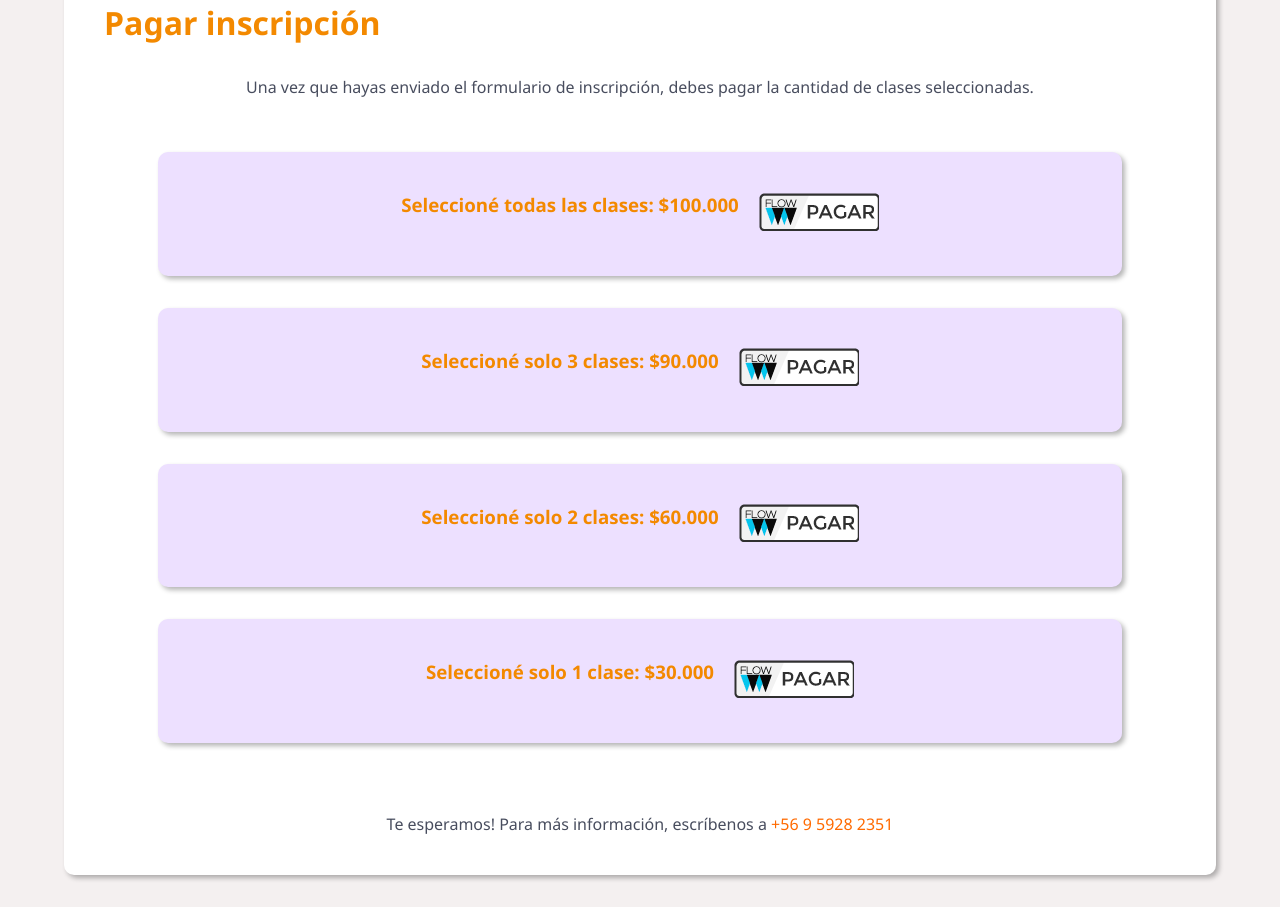
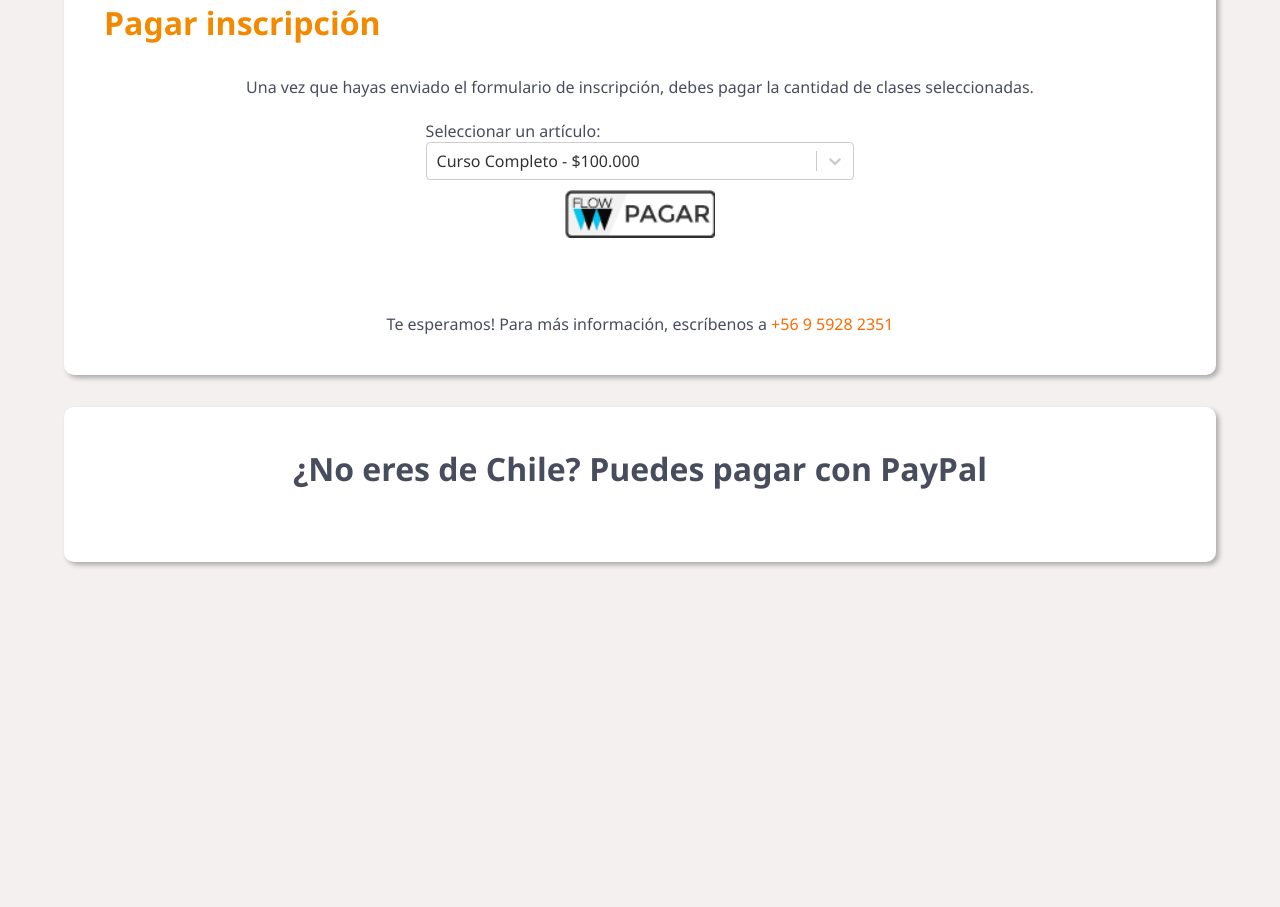
Before and after one commit to christianperich/Divergente, a React (Vite) app in the folder client/: page /curso-online in a window 1280 px wide. Shown: the part 2820-3727 px from the top of the page. After the commit the page ends 3414 px from the top, so only its background shows below. Built offline with nearby package versions, Linux system fonts and the light colour scheme; no server answers.

Commit message:
implementa PayPal

```diff
--- a/client/src/App.css
+++ b/client/src/App.css
@@ -386,6 +386,10 @@ ul {
   margin-top: 30px;
 }
 
+.paypal-button-container button {
+  max-width: none !important;
+}
+
 @media (max-width: 1215px) {
   .card .card-img {
     width: 300px;
--- /dev/null
+++ b/client/src/components/FlowButton.jsx
@@ -0,0 +1,68 @@
+import React, { useState, useEffect } from "react";
+import Select from "react-select";
+import btnPagar from "../assets/img/btn-flow-blanco.png";
+
+function FlowButton() {
+  const [valor, setValor] = useState(100000);
+  const [link, setLink] = useState(
+    "https://www.flow.cl/btn.php?token=e982c861213756fb0d35761730ee380710f23f0f"
+  );
+
+  const options = [
+    { value: "1", label: "Curso Completo - $100.000" },
+    { value: "2", label: "1 clase - $30.000" },
+    { value: "3", label: "2 clases - $60.000" },
+    { value: "4", label: "3 clases - $90.000" },
+  ];
+
+  const handleChange = (e) => {
+    console.log(e);
+    if (e.value === "1") {
+      setLink(
+        "https://www.flow.cl/btn.php?token=e982c861213756fb0d35761730ee380710f23f0f"
+      );
+      setValor(100000);
+    } else if (e.value === "2") {
+      setLink(
+        "https://www.flow.cl/btn.php?token=s829d9163ddbed8834beff8236418d574b461cbd"
+      );
+      setValor(30000);
+    } else if (e.value === "3") {
+      setLink(
+        "https://www.flow.cl/btn.php?token=cb3d870b703f4aaf0775bd0003f6c918d6f2fc1a"
+      );
+      setValor(60000);
+    } else if (e.value === "4") {
+      setLink(
+        "https://www.flow.cl/btn.php?token=w1e5fd73da55e3a2f1639f867e7b321ffac7733f"
+      );
+      setValor(90000);
+    }
+  };
+
+  console.log(valor);
+
+  return (
+    <div style={{ width: "40%", margin: "0 auto" }}>
+      <label htmlFor="">Seleccionar un artículo:</label>
+      <Select
+        name="clases"
+        id=""
+        className="form-select"
+        options={options}
+        defaultValue={options[0]}
+        onChange={(e) => handleChange(e)}
+      />
+
+      <div
+        style={{ display: "flex", justifyContent: "center", marginTop: "10px" }}
+      >
+        <a href={link} target="_blank" rel="noopener noreferrer">
+          <img src={btnPagar} style={{ width: "150px" }} alt="Pagar con Flow" />
+        </a>
+      </div>
+    </div>
+  );
+}
+
+export default FlowButton;
--- /dev/null
+++ b/client/src/components/PayPalButton.jsx
@@ -0,0 +1,38 @@
+import { useEffect } from "react";
+
+const PayPalButton = () => {
+  useEffect(() => {
+    const script = document.createElement("script");
+    script.src =
+      "https://www.paypal.com/sdk/js?client-id=BAAyayE3X6NVR-OUPuFZGFTD1oCSwsCrC5sfEshF4308QxYpBwb-baTNzN510qSvV9DkQtZrsJZkBePFDU&components=hosted-buttons&disable-funding=venmo&currency=USD";
+    script.async = true;
+    script.crossOrigin = "anonymous";
+    script.onload = () => {
+      if (window.paypal) {
+        window.paypal
+          .HostedButtons({
+            hostedButtonId: "NVNV7J6M7CLLC",
+          })
+          .render("#paypal-container-NVNV7J6M7CLLC");
+      }
+    };
+    document.body.appendChild(script);
+  }, []);
+
+  return (
+    <div
+      style={{
+        display: "flex",
+        justifyContent: "center",
+        alignItems: "center",
+      }}
+    >
+      <div
+        className="paypal-button-container"
+        id="paypal-container-NVNV7J6M7CLLC"
+      ></div>
+    </div>
+  );
+};
+
+export default PayPalButton;
--- a/client/src/pages/CursoOnline.jsx
+++ b/client/src/pages/CursoOnline.jsx
@@ -1,9 +1,11 @@
 import afiche from "../assets/img/afiche-curso-online.png";
 import jose from "../assets/img/jose.jpg";
-import arleen from "../assets/img/arleen.png";
+import arleen from "../assets/img/arleen.jpeg";
 import marjorie from "../assets/img/marjorie.jpg";
 import ghilian from "../assets/img/ghilian.png";
 import btnPagar from "../assets/img/btn-flow-blanco.png";
+import PayPalButton from "../components/PayPalButton";
+import FlowButton from "../components/FlowButton";
 
 function CursoOnline() {
   return (
@@ -84,7 +86,12 @@ function CursoOnline() {
             <img
               src={arleen}
               alt="arleen"
-              style={{ width: "200px", borderRadius: "100%" }}
+              style={{
+                width: "200px",
+                height: "200px",
+                borderRadius: "100%",
+                objectFit: "cover",
+              }}
             />
             <h2>Arleen Sorkin</h2>
             <p>
@@ -155,93 +162,7 @@ function CursoOnline() {
 
         <br />
 
-        <div
-          className="card payments"
-          style={{
-            display: "flex",
-            flexDirection: "row",
-            justifyContent: "center",
-            alignItems: "center",
-            textAlign: "center",
-            gap: "20px",
-          }}
-        >
-          <h3 style={{ alignItems: "center" }}>
-            Seleccioné todas las clases: $100.000
-          </h3>
-          <a
-            href="https://www.flow.cl/btn.php?token=e982c861213756fb0d35761730ee380710f23f0f"
-            target="_blank"
-          >
-            <img src={btnPagar} alt="" />
-          </a>
-        </div>
-
-        <div
-          className="card payments"
-          style={{
-            display: "flex",
-            flexDirection: "row",
-            justifyContent: "center",
-            alignItems: "center",
-            textAlign: "center",
-            gap: "20px",
-          }}
-        >
-          <h3 style={{ alignItems: "center" }}>
-            Seleccioné solo 3 clases: $90.000
-          </h3>
-          <a
-            href="https://www.flow.cl/btn.php?token=w1e5fd73da55e3a2f1639f867e7b321ffac7733f"
-            target="_blank"
-          >
-            <img src={btnPagar} alt="" />
-          </a>
-        </div>
-
-        <div
-          className="card payments"
-          style={{
-            display: "flex",
-            flexDirection: "row",
-            justifyContent: "center",
-            alignItems: "center",
-            textAlign: "center",
-            gap: "20px",
-          }}
-        >
-          <h3 style={{ alignItems: "center" }}>
-            Seleccioné solo 2 clases: $60.000
-          </h3>
-          <a
-            href="https://www.flow.cl/btn.php?token=cb3d870b703f4aaf0775bd0003f6c918d6f2fc1a"
-            target="_blank"
-          >
-            <img src={btnPagar} alt="" />
-          </a>
-        </div>
-
-        <div
-          className="card payments"
-          style={{
-            display: "flex",
-            flexDirection: "row",
-            justifyContent: "center",
-            alignItems: "center",
-            textAlign: "center",
-            gap: "20px",
-          }}
-        >
-          <h3 style={{ alignItems: "center" }}>
-            Seleccioné solo 1 clase: $30.000
-          </h3>
-          <a
-            href="https://www.flow.cl/btn.php?token=s829d9163ddbed8834beff8236418d574b461cbd"
-            target="_blank"
-          >
-            <img src={btnPagar} alt="" />
-          </a>
-        </div>
+        <FlowButton />
 
         <p style={{ marginTop: "70px" }}>
           Te esperamos! Para más información, escríbenos a
@@ -251,6 +172,11 @@ function CursoOnline() {
           </a>
         </p>
       </div>
+
+      <div className="card">
+        <h1>¿No eres de Chile? Puedes pagar con PayPal</h1>
+        <PayPalButton />
+      </div>
     </>
   );
 }
```
Also changed, not shown: client/src/assets/img/arleen.jpeg (added), client/src/assets/img/arleen.png (deleted).
